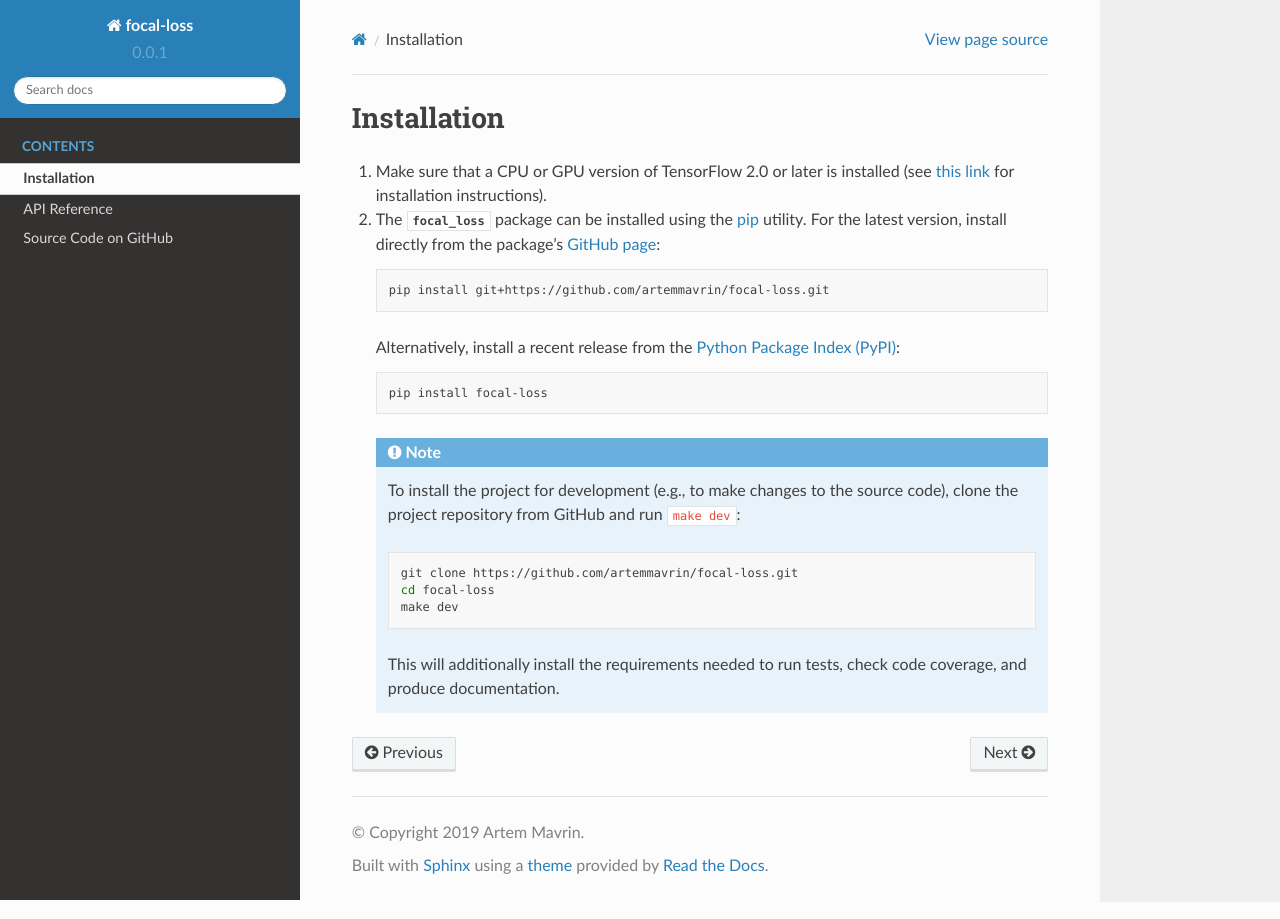
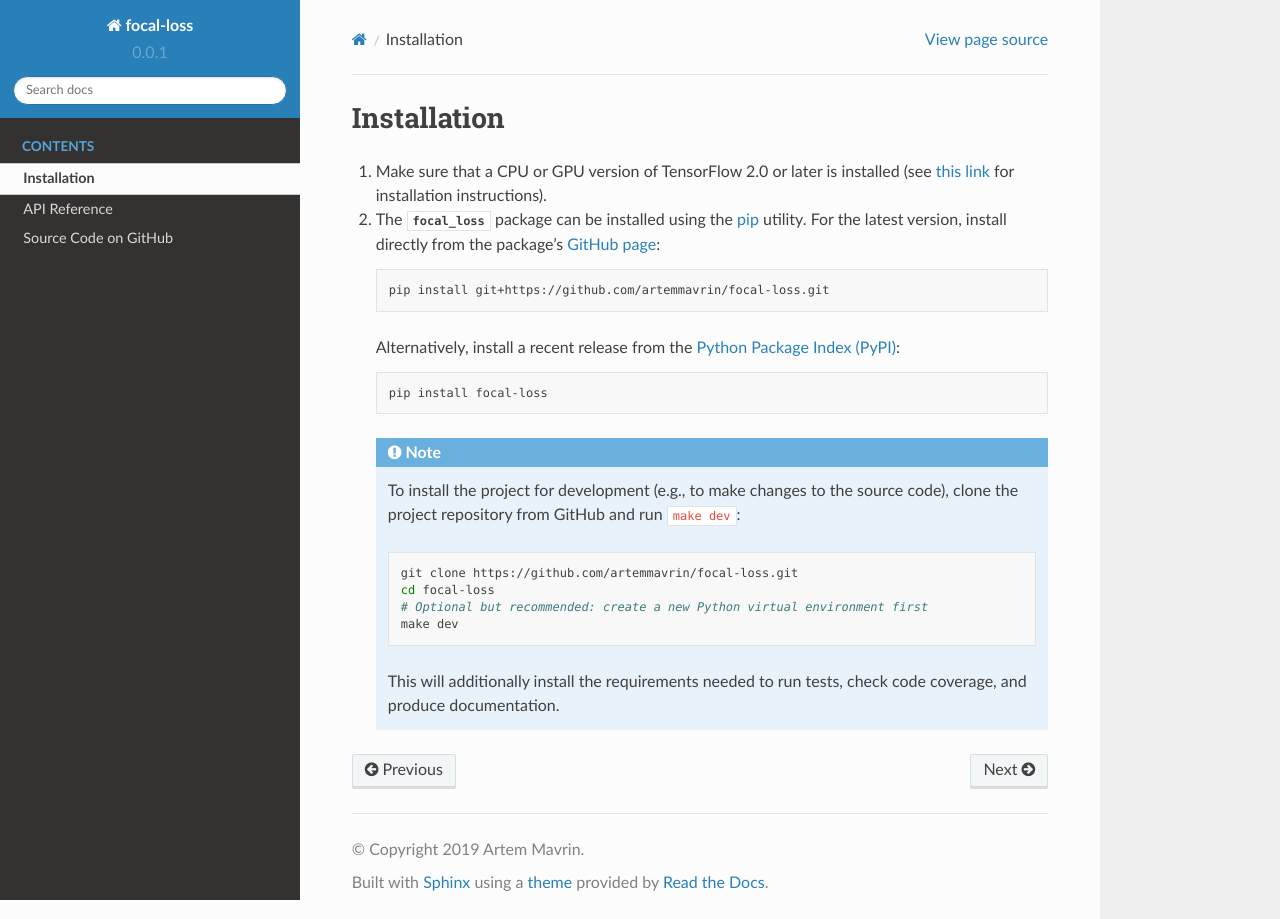
Before and after one commit to artemmavrin/focal-loss, a Sphinx documentation site: the page built from docs/source/install.rst, in a window 1280 px wide. Built offline with Sphinx 7.4.7 and the Read the Docs theme 2.0.0, drawn with Linux system fonts in a browser that asks for light colours.

Commit message:
Added recommendation to make a new virtual env for dev install

```diff
--- a/README.rst
+++ b/README.rst
@@ -88,6 +88,7 @@ Installation
 
         git clone https://github.com/artemmavrin/focal-loss.git
         cd focal-loss
+        # Optional but recommended: create a new Python virtual environment first
         make dev
 
     This will additionally install the requirements needed
--- a/docs/source/install.rst
+++ b/docs/source/install.rst
@@ -32,6 +32,7 @@ Installation
 
             git clone https://github.com/artemmavrin/focal-loss.git
             cd focal-loss
+            # Optional but recommended: create a new Python virtual environment first
             make dev
 
         This will additionally install the requirements needed
```
